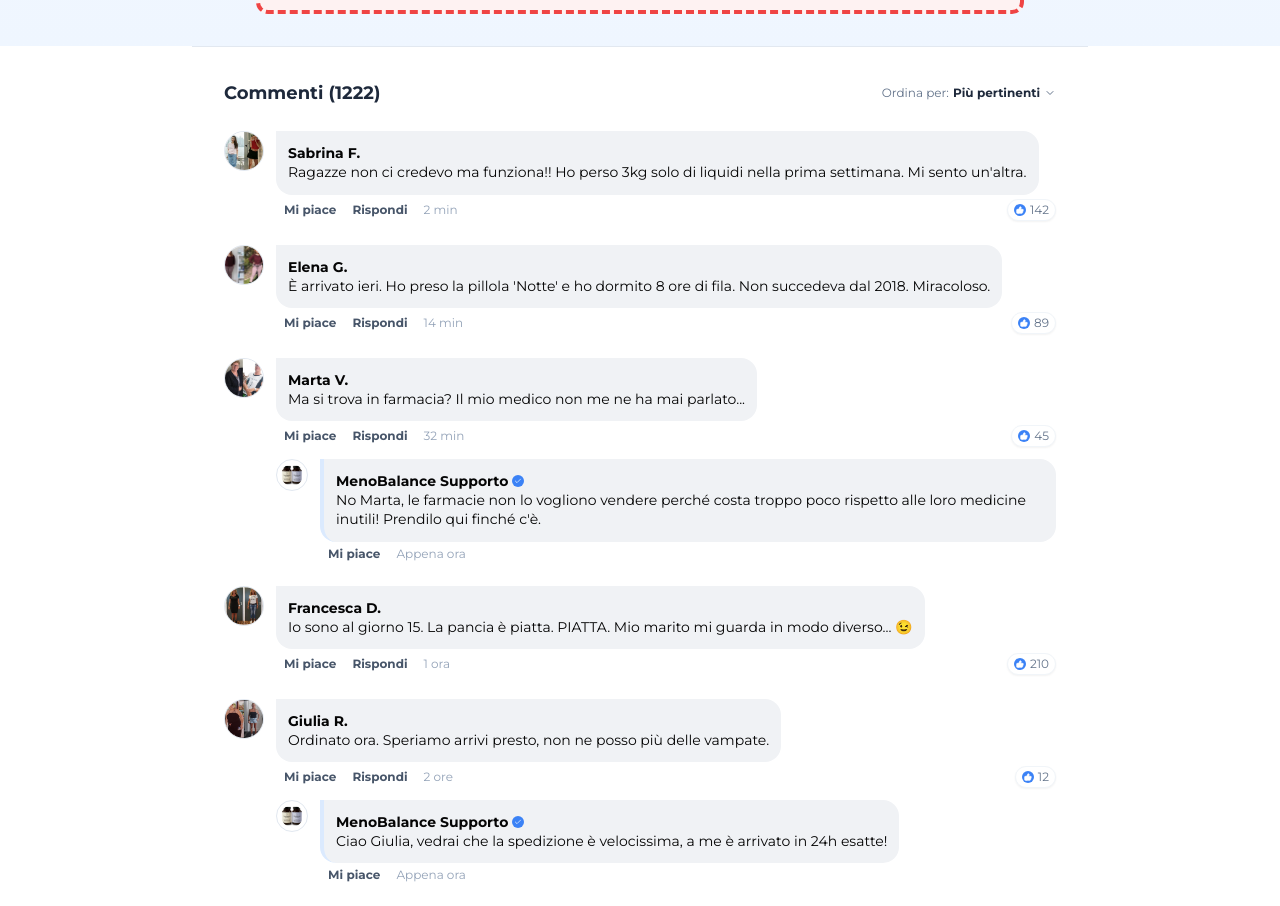
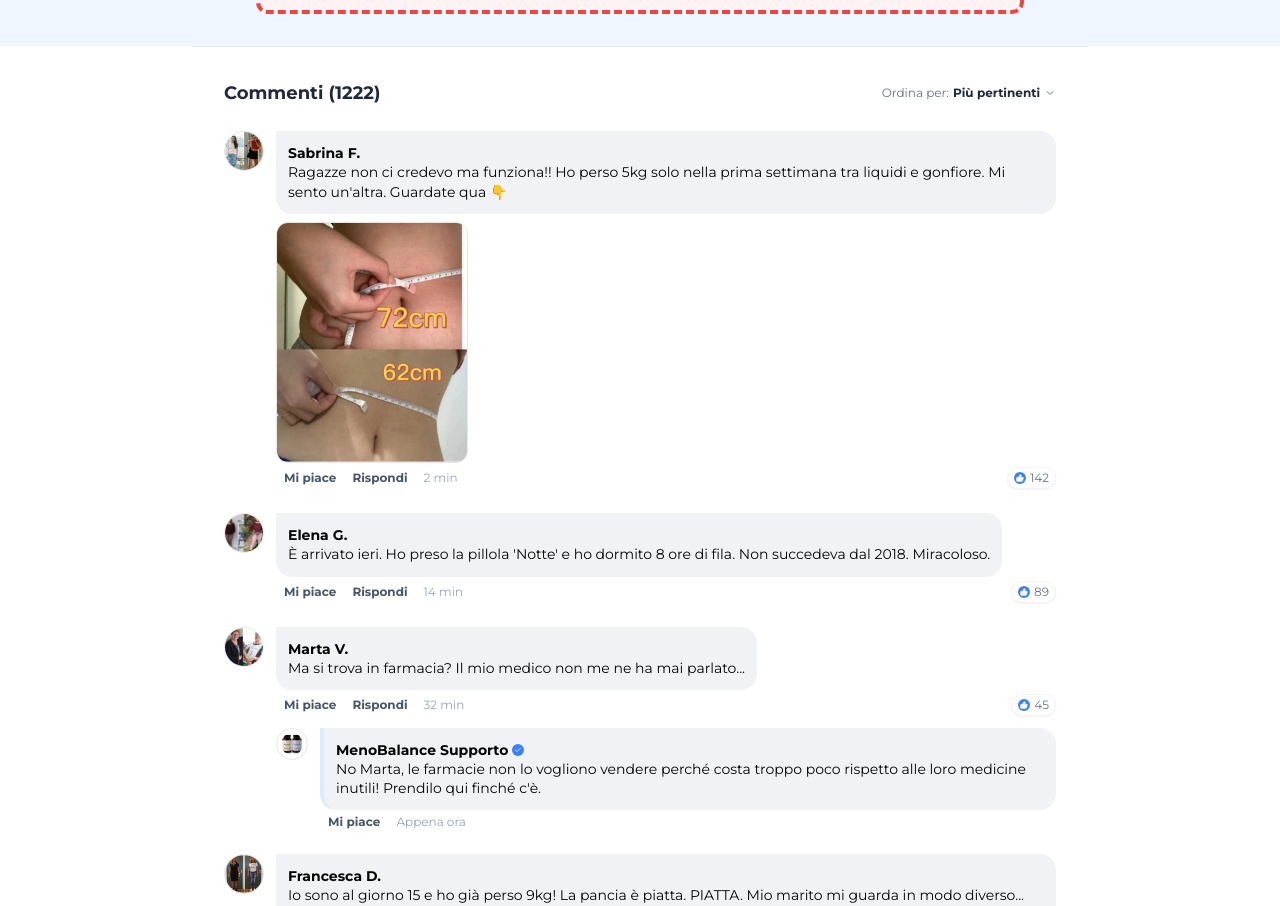
Before and after one commit to dailyeudor49-netizen/segretisvelati, a Next.js app: page /menobalance-system in a window 1280 px wide. Shown: the part 4220-5126 px from the top of the page. Built offline with nearby package versions, Linux system fonts and the light colour scheme.

Commit message:
Aggiornata sezione commenti: foto profilo reali, foto allegate solo per chi dichiara kg persi, aumentati risultati kg

```diff
--- a/src/app/menobalance-system/page.tsx
+++ b/src/app/menobalance-system/page.tsx
@@ -59,28 +59,28 @@
 ];
 
 const FB_COMMENTS = [
-  { name: "Sabrina F.", time: "2 min", text: "Ragazze non ci credevo ma funziona!! Ho perso 3kg solo di liquidi nella prima settimana. Mi sento un'altra.", likes: 142, img: ALL_WOMEN_PHOTOS[0], postImage: "/images/menobalance-system/donna35784.png" },
-  { name: "Elena G.", time: "14 min", text: "È arrivato ieri. Ho preso la pillola 'Notte' e ho dormito 8 ore di fila. Non succedeva dal 2018. Miracoloso.", likes: 89, img: ALL_WOMEN_PHOTOS[1] },
-  { name: "Marta V.", time: "32 min", text: "Ma si trova in farmacia? Il mio medico non me ne ha mai parlato...", likes: 45, img: ALL_WOMEN_PHOTOS[2], reply: "No Marta, le farmacie non lo vogliono vendere perché costa troppo poco rispetto alle loro medicine inutili! Prendilo qui finché c'è." },
-  { name: "Francesca D.", time: "1 ora", text: "Io sono al giorno 15. La pancia è piatta. PIATTA. Mio marito mi guarda in modo diverso... 😉", likes: 210, img: ALL_WOMEN_PHOTOS[3], postImage: "/images/menobalance-system/donna534.png" },
-  { name: "Giulia R.", time: "2 ore", text: "Ordinato ora. Speriamo arrivi presto, non ne posso più delle vampate.", likes: 12, img: ALL_WOMEN_PHOTOS[4], reply: "Ciao Giulia, vedrai che la spedizione è velocissima, a me è arrivato in 24h esatte!" },
-  { name: "Paola B.", time: "3 ore", text: "Qualcuno sa se posso pagare al corriere? Non mi fido a mettere la carta online.", likes: 56, img: ALL_WOMEN_PHOTOS[5], reply: "Sì Paola! Io ho pagato in contanti al corriere stamattina. Comodissimo." },
-  { name: "Cristina L.", time: "4 ore", text: "Ho provato di tutto... tisane, beveroni, dieta chetogenica. Niente. Dite che questo funziona davvero o è la solita fregatura?", likes: 112, img: ALL_WOMEN_PHOTOS[6], reply: "Cristina guarda, ero scettica come te. Ho speso centinaia di euro in farmacia. Questo è l'unico che mi ha sbloccato il peso. Provalo, al massimo chiedi il rimborso (ma non lo chiederai)." },
-  { name: "Valentina S.", time: "5 ore", text: "Arrivato!!! 😍 Il packaging è bellissimo, spero funzioni altrettanto bene. Inizio stasera.", likes: 34, img: ALL_WOMEN_PHOTOS[7] },
-  { name: "Dott.ssa Marisa (Nutrizionista)", time: "6 ore", text: "Intervengo per confermare la validità della berberina e della melatonina in sinergia. È una formulazione molto intelligente per la perimenopausa.", likes: 455, img: ALL_WOMEN_PHOTOS[8] },
-  { name: "Anna Maria T.", time: "7 ore", text: "Ma il prezzo è per una confezione o per il kit completo?", likes: 2, img: ALL_WOMEN_PHOTOS[9], reply: "Per tutto il kit Anna! È in offerta al 50%." },
-  { name: "Roberta P.", time: "8 ore", text: "Mio marito dice che sono più calma e sorridente. Io dico solo che finalmente non mi sveglio in un bagno di sudore.", likes: 78, img: ALL_WOMEN_PHOTOS[10] },
-  { name: "Lucia F.", time: "9 ore", text: "Spedizione velocissima, grazie!", likes: 11, img: ALL_WOMEN_PHOTOS[11] },
-  { name: "Giorgia M.", time: "10 ore", text: "Le mie amiche in palestra mi hanno chiesto se ho fatto la liposuzione... non ho detto niente, è il mio segreto! 😂", likes: 231, img: ALL_WOMEN_PHOTOS[12], postImage: "/images/menobalance-system/donna5432.jpg" },
-  { name: "Simona V.", time: "11 ore", text: "Scusate ma quante capsule ci sono?", likes: 5, img: ALL_WOMEN_PHOTOS[13], reply: "Sono 60 capsule totali, 30 giorno e 30 notte. Ti copre tutto il mese." },
-  { name: "Carla D.", time: "12 ore", text: "Ho 58 anni, funziona anche per me?", likes: 19, img: ALL_WOMEN_PHOTOS[14], reply: "Assolutamente sì Carla, io ne ho 61 e mi ha cambiato la vita." },
-  { name: "Tiziana R.", time: "13 ore", text: "Appena ordinato le ultime 3 confezioni per me e mia sorella.", likes: 44, img: ALL_WOMEN_PHOTOS[15] },
-  { name: "Alessandra C.", time: "14 ore", text: "Finalmente qualcosa di naturale senza ormoni sintetici.", likes: 67, img: ALL_WOMEN_PHOTOS[16] },
-  { name: "Manuela G.", time: "15 ore", text: "Dopo 3 giorni mi sento già meno gonfia.", likes: 23, img: ALL_WOMEN_PHOTOS[17], postImage: "/images/menobalance-system/donna54938.jpg" },
-  { name: "Federica B.", time: "16 ore", text: "Consigliatissimo +++++", likes: 8, img: ALL_WOMEN_PHOTOS[18] },
-  { name: "Elisa N.", time: "17 ore", text: "Grazie al cielo ho trovato questa pagina. Stavo impazzendo con le vampate.", likes: 92, img: ALL_WOMEN_PHOTOS[19] },
-  { name: "Monica A.", time: "18 ore", text: "Funziona davvero! Non ci credevo ma i risultati parlano chiaro.", likes: 38, img: ALL_WOMEN_PHOTOS[20], postImage: "/images/menobalance-system/donna5843.jpg" },
-  { name: "Barbara B.", time: "19 ore", text: "Arrivato in 24h, perfetto. Già iniziato il trattamento.", likes: 27, img: ALL_WOMEN_PHOTOS[21] },
+  { name: "Sabrina F.", time: "2 min", text: "Ragazze non ci credevo ma funziona!! Ho perso 5kg solo nella prima settimana tra liquidi e gonfiore. Mi sento un'altra. Guardate qua 👇", likes: 142, avatar: ALL_WOMEN_PHOTOS[0], hasImage: true, image: ALL_WOMEN_PHOTOS[6] },
+  { name: "Elena G.", time: "14 min", text: "È arrivato ieri. Ho preso la pillola 'Notte' e ho dormito 8 ore di fila. Non succedeva dal 2018. Miracoloso.", likes: 89, avatar: ALL_WOMEN_PHOTOS[1] },
+  { name: "Marta V.", time: "32 min", text: "Ma si trova in farmacia? Il mio medico non me ne ha mai parlato...", likes: 45, avatar: ALL_WOMEN_PHOTOS[2], reply: "No Marta, le farmacie non lo vogliono vendere perché costa troppo poco rispetto alle loro medicine inutili! Prendilo qui finché c'è." },
+  { name: "Francesca D.", time: "1 ora", text: "Io sono al giorno 15 e ho già perso 9kg! La pancia è piatta. PIATTA. Mio marito mi guarda in modo diverso... 😉 Ecco la prova:", likes: 210, avatar: ALL_WOMEN_PHOTOS[3], hasImage: true, image: ALL_WOMEN_PHOTOS[10] },
+  { name: "Giulia R.", time: "2 ore", text: "Ordinato ora. Speriamo arrivi presto, non ne posso più delle vampate.", likes: 12, avatar: ALL_WOMEN_PHOTOS[4], reply: "Ciao Giulia, vedrai che la spedizione è velocissima, a me è arrivato in 24h esatte!" },
+  { name: "Paola B.", time: "3 ore", text: "Qualcuno sa se posso pagare al corriere? Non mi fido a mettere la carta online.", likes: 56, avatar: ALL_WOMEN_PHOTOS[5], reply: "Sì Paola! Io ho pagato in contanti al corriere stamattina. Comodissimo." },
+  { name: "Cristina L.", time: "4 ore", text: "Ho perso 11kg in 2 settimane senza fare NIENTE di diverso. Ho provato di tutto prima... tisane, beveroni, dieta chetogenica. Questo è l'unico che ha funzionato!", likes: 112, avatar: ALL_WOMEN_PHOTOS[7], hasImage: true, image: ALL_WOMEN_PHOTOS[11] },
+  { name: "Valentina S.", time: "5 ore", text: "Arrivato!!! 😍 Il packaging è bellissimo, spero funzioni altrettanto bene. Inizio stasera.", likes: 34, avatar: ALL_WOMEN_PHOTOS[8] },
+  { name: "Dott.ssa Marisa (Nutrizionista)", time: "6 ore", text: "Intervengo per confermare la validità della berberina e della melatonina in sinergia. È una formulazione molto intelligente per la perimenopausa.", likes: 455, avatar: ALL_WOMEN_PHOTOS[9] },
+  { name: "Anna Maria T.", time: "7 ore", text: "Ma il prezzo è per una confezione o per il kit completo?", likes: 2, avatar: ALL_WOMEN_PHOTOS[12], reply: "Per tutto il kit Anna! È in offerta al 50%." },
+  { name: "Roberta P.", time: "8 ore", text: "-14kg in 3 settimane! Mio marito dice che sono più calma e sorridente. Io dico solo che finalmente non mi sveglio in un bagno di sudore. Foto del mio risultato:", likes: 178, avatar: ALL_WOMEN_PHOTOS[13], hasImage: true, image: ALL_WOMEN_PHOTOS[14] },
+  { name: "Lucia F.", time: "9 ore", text: "Spedizione velocissima, grazie!", likes: 11, avatar: ALL_WOMEN_PHOTOS[15] },
+  { name: "Giorgia M.", time: "10 ore", text: "16kg in meno in un mese!! Le mie amiche in palestra mi hanno chiesto se ho fatto la liposuzione... non ho detto niente, è il mio segreto! 😂", likes: 231, avatar: ALL_WOMEN_PHOTOS[16], hasImage: true, image: ALL_WOMEN_PHOTOS[17] },
+  { name: "Simona V.", time: "11 ore", text: "Scusate ma quante capsule ci sono?", likes: 5, avatar: ALL_WOMEN_PHOTOS[18], reply: "Sono 60 capsule totali, 30 giorno e 30 notte. Ti copre tutto il mese." },
+  { name: "Carla D.", time: "12 ore", text: "Ho 58 anni, funziona anche per me?", likes: 19, avatar: ALL_WOMEN_PHOTOS[19], reply: "Assolutamente sì Carla, io ne ho 61 e mi ha cambiato la vita." },
+  { name: "Tiziana R.", time: "13 ore", text: "Appena ordinato le ultime 3 confezioni per me e mia sorella.", likes: 44, avatar: ALL_WOMEN_PHOTOS[20] },
+  { name: "Alessandra C.", time: "14 ore", text: "Finalmente qualcosa di naturale senza ormoni sintetici.", likes: 67, avatar: ALL_WOMEN_PHOTOS[21] },
+  { name: "Manuela G.", time: "15 ore", text: "Sono passata da 78kg a 67kg in sole 3 settimane! Guardate il girovita:", likes: 123, avatar: ALL_WOMEN_PHOTOS[1], hasImage: true, image: ALL_WOMEN_PHOTOS[2] },
+  { name: "Federica B.", time: "16 ore", text: "Consigliatissimo +++++", likes: 8, avatar: ALL_WOMEN_PHOTOS[3] },
+  { name: "Elisa N.", time: "17 ore", text: "Grazie al cielo ho trovato questa pagina. Stavo impazzendo con le vampate.", likes: 92, avatar: ALL_WOMEN_PHOTOS[4] },
+  { name: "Monica A.", time: "18 ore", text: "-18kg in un mese! I risultati parlano chiaro, guardate voi stesse:", likes: 198, avatar: ALL_WOMEN_PHOTOS[5], hasImage: true, image: ALL_WOMEN_PHOTOS[8] },
+  { name: "Barbara B.", time: "19 ore", text: "Arrivato in 24h, perfetto. Già iniziato il trattamento.", likes: 27, avatar: ALL_WOMEN_PHOTOS[9] },
 ];
 
 // Percorso 4 Settimane - Totale 17 KG
@@ -547,12 +547,27 @@
         <div className="space-y-6">
           {FB_COMMENTS.slice(0, visibleComments).map((comment, i) => (
             <div key={i} className="flex gap-3 animate-fadeIn">
-              <img src={comment.img} alt="User" className="w-10 h-10 rounded-full border border-slate-200 shrink-0 object-cover" />
+              {/* Avatar foto profilo */}
+              <img
+                src={comment.avatar}
+                alt={comment.name}
+                className="w-10 h-10 rounded-full object-cover flex-shrink-0 border border-gray-200"
+              />
               <div className="flex-1">
                 <div className="bg-[#F0F2F5] p-3 rounded-2xl rounded-tl-none inline-block">
                   <h4 className="font-bold text-sm text-[#050505] cursor-pointer hover:underline">{comment.name}</h4>
                   <p className="text-sm text-[#050505] leading-snug">{comment.text}</p>
                 </div>
+                {/* Foto allegata al commento - solo per chi ha perso kg */}
+                {comment.hasImage && comment.image && (
+                  <div className="mt-2">
+                    <img
+                      src={comment.image}
+                      alt="Risultato"
+                      className="rounded-xl w-48 h-auto object-cover border border-gray-200"
+                    />
+                  </div>
+                )}
                 <div className="flex items-center gap-4 mt-1 ml-2 text-xs font-bold text-slate-500">
                   <span className="cursor-pointer hover:underline text-slate-600">Mi piace</span>
                   <span className="cursor-pointer hover:underline text-slate-600">Rispondi</span>
```
